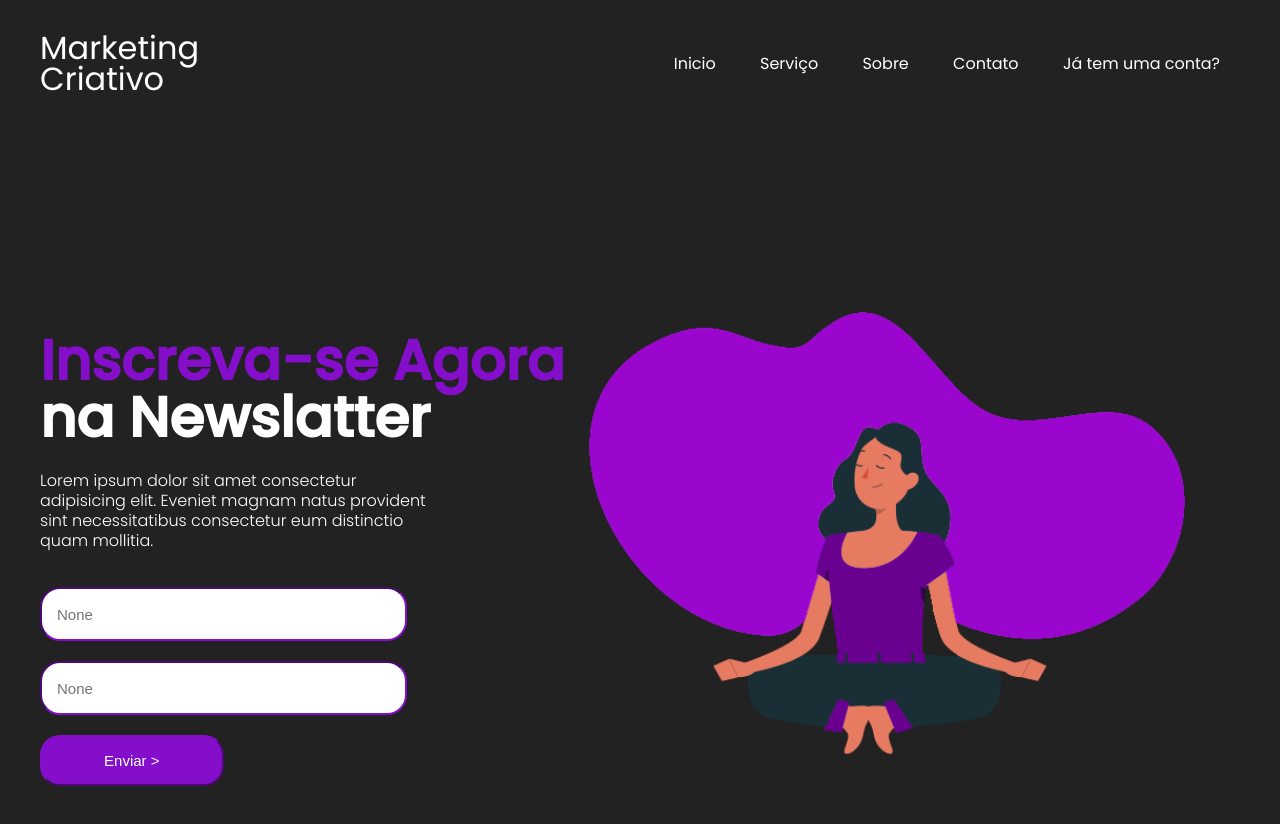
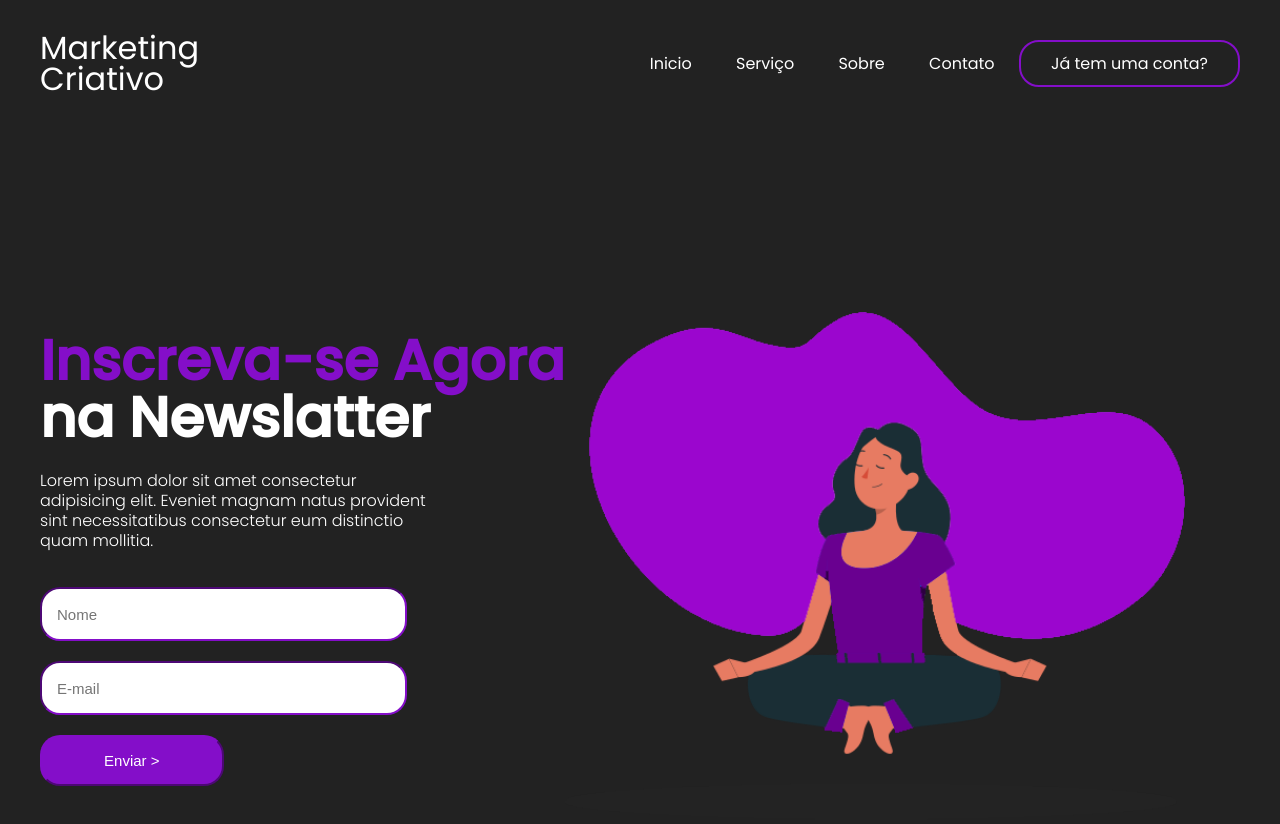
Before and after one commit to kastjr/Front-sites-testes, a plain HTML site: page Landing-page/index.html in a window 1280 px wide. Drawn offline with Linux system fonts and the light colour scheme.

```diff
--- a/Landing-page/index.html
+++ b/Landing-page/index.html
@@ -20,7 +20,7 @@
             <a href="##"><li>Serviço</li></a>
             <a href="##"><li>Sobre</li></a>
             <a href="##"><li>Contato</li></a>
-            <a href="##"><li>Já tem uma conta?</li></a>
+            <a href="##" id="ccc"><li>Já tem uma conta?</li></a>
         </ul>
     </header>
 
@@ -32,8 +32,8 @@
                 Lorem ipsum dolor sit amet consectetur adipisicing elit. Eveniet magnam natus provident sint necessitatibus consectetur eum distinctio quam mollitia.
             </p>
             <form>
-                <input type="text" placeholder="None">
-                <input type="email" placeholder="None">
+                <input id="nome" type="text" placeholder="Nome">
+                <input id="email" type="email" placeholder="E-mail">
                 <input type="submit" value="Enviar >">
             </form>
         </aside>
```
